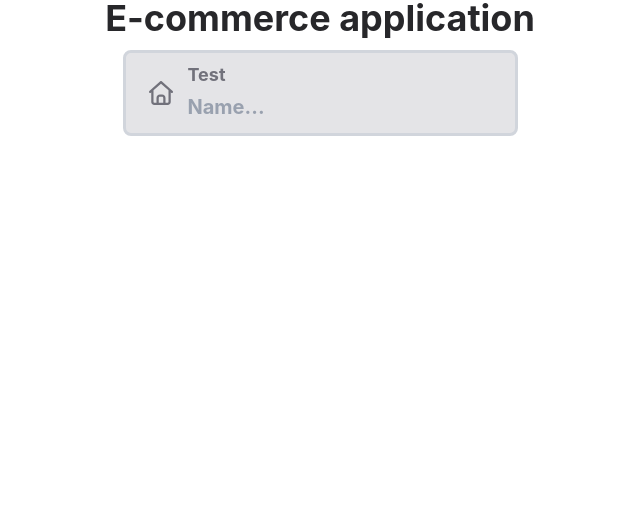
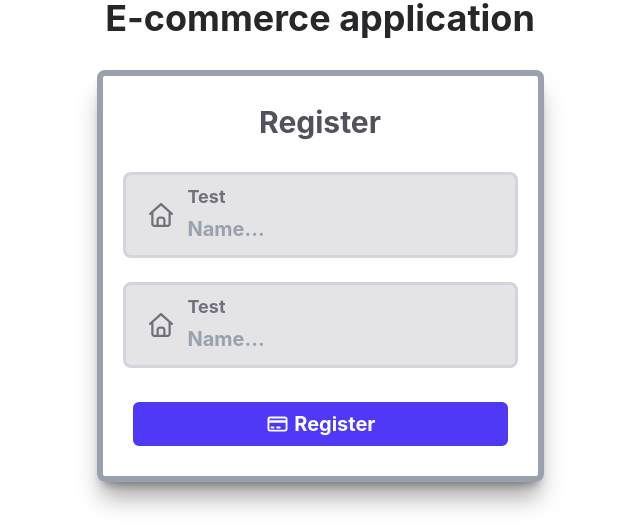
Before and after one commit to kkamildev/e-commerce-system, a React (Vite) app in the folder app/: page /admin in a window 1280 px wide. Shown: the part 189-721 px from the top of the page, without its empty margins (320-960 px from the left). Built offline with nearby package versions, Linux system fonts and the light colour scheme.

Commit message:
created Form components

```diff
--- /dev/null
+++ b/app/src/components/forms/AdminRegisterForm.tsx
@@ -0,0 +1,68 @@
+import { useState, type FC } from "react";
+import BasicInput from "../inputs/BasicInput";
+import { faCreditCard, faHome} from "@fortawesome/free-regular-svg-icons";
+import type { Result } from "../../layouts/FormLayout";
+import FormLayout from "../../layouts/FormLayout";
+
+
+type Props = {
+
+    onSubmit:(formData : FormData) => Promise<Result>,
+}
+
+
+const AdminRegisterForm : FC<Props> = ({onSubmit}) => {
+
+    const [errors, setErrors] = useState<any>();
+    const [pending, setPending] = useState<boolean>();
+    const [result, setResult] = useState<Result>();
+    const [required, setRequired] = useState<boolean>(false);
+
+    const submit = async (e : React.SubmitEvent<HTMLFormElement>) => {
+        e.preventDefault();
+        if(errors && Object.keys(errors).length == 2) {
+            if(Object.values(errors).every((error) => !error)) {
+                setPending(true);
+                // logic
+                const formData = new FormData(e.target);
+                const result : Result = await onSubmit(formData);
+                setResult(result);
+                setPending(false);
+                if(result.ok) {
+                    e.target.reset();
+                }
+            }
+        } else {
+            setRequired(true);
+        }
+    }
+
+    return (
+        <FormLayout onSubmit={submit} pending={pending} result={result} title="Register" submitText="Register" submitIcon={faCreditCard}>
+            <BasicInput name="input" title="Test" placeholder="Name..."
+                regexp={[
+                    /^[a-z]{1,1}$/
+                ]}
+                errorMessages={[
+                    "Odd input"
+                ]}
+                icon={faHome}
+                onErrorChange={(name, error) => setErrors((prev) => ({...prev, [name]:error}))}
+                required={required}
+            />
+            <BasicInput name="input2" title="Test" placeholder="Name..."
+                regexp={[
+                    /^[a-z]{1,1}$/
+                ]}
+                errorMessages={[
+                    "Odd input"
+                ]}
+                icon={faHome}
+                onErrorChange={(name, error) => setErrors((prev) => ({...prev, [name]:error}))}
+                required={required}
+            />
+        </FormLayout>
+    )
+}
+
+export default AdminRegisterForm;
--- a/app/src/components/forms/BaseForm.tsx
+++ /dev/null
@@ -1,24 +0,0 @@
-import type { FC, FormEventHandler } from "react";
-
-
-type Props = {
-
-}
-
-const BaseForm : FC<Props> = ({}) => {
-
-    const handleSubmitAction = (formData: FormData) => {
-        const name = formData.get("name");
-        console.log("Wysyłam przez Action:", name);
-    };
-
-    return (
-        <form>
-            <h5>Form Title</h5>
-            <hr />
-            <section>
-                input
-            </section>
-        </form>
-    )
-}
--- a/app/src/components/inputs/BasicInput.tsx
+++ b/app/src/components/inputs/BasicInput.tsx
@@ -1,4 +1,4 @@
-import { useState, useRef, type FC } from "react";
+import { useState, useRef, type FC, useEffect } from "react";
 import { FontAwesomeIcon } from "@fortawesome/react-fontawesome";
 import {type IconDefinition } from "@fortawesome/free-regular-svg-icons";
 import {faCircleExclamation} from "@fortawesome/free-solid-svg-icons"
@@ -11,7 +11,8 @@ type Props = {
     errorMessages?: string[];
     type?:string
     onErrorChange?:(name : string, errorAppear : boolean) => void;
-    icon?:IconDefinition
+    icon?:IconDefinition,
+    required?:boolean
 };
 
 const BasicInput: FC<Props> = ({
@@ -22,8 +23,15 @@ const BasicInput: FC<Props> = ({
     errorMessages = [],
     onErrorChange,
     type = "text",
-    icon
+    icon,
+    required = false,
 }) => {
+
+    useEffect(() => {
+        if(required) {
+            validate("")
+        }
+    }, [required])
     const inputRef = useRef<HTMLInputElement>(null);
     const [errorMessage, setErrorMessage] = useState("");
 
--- a/app/src/index.css
+++ b/app/src/index.css
@@ -1 +1,14 @@
-@import "tailwindcss"
+@import "tailwindcss";
+
+
+.primary-btn {
+    @apply bg-indigo-600 hover:bg-indigo-500 border-2 border-white rounded-lg px-3 py-2 text-white font-bold text-center cursor-pointer transition-colors duration-150 ease-in-out
+}
+
+.error-label {
+    @apply border-4 border-red-600 bg-red-400 text-red-800 rounded-xl p-2 my-2 mx-4 font-extrabold
+}
+
+.success-label {
+    @apply border-4 border-green-600 bg-green-400 text-green-800 rounded-xl p-2 my-2 mx-4 font-extrabold
+}
--- /dev/null
+++ b/app/src/layouts/FormLayout.tsx
@@ -0,0 +1,57 @@
+import { faCheck, faCircleNotch, faWarning, type IconDefinition } from "@fortawesome/free-solid-svg-icons";
+import { FontAwesomeIcon } from "@fortawesome/react-fontawesome";
+import type { FC, ReactNode } from "react";
+
+
+type Props = {
+    onSubmit:(e : React.SubmitEvent<HTMLFormElement>) => Promise<void>,
+    title?:string,
+    children:ReactNode,
+    pending:boolean,
+    result?:Result,
+    submitText?:string,
+    submitIcon?:IconDefinition,
+}
+
+export type Result = {
+    ok:boolean,
+    serverError:boolean,
+    message:string
+};
+
+const FormLayout : FC<Props> = ({onSubmit, title, children, pending, result, submitIcon, submitText}) => {
+
+
+    return (
+        <form onSubmit={onSubmit} className="m-3 p-2 border-6 border-gray-400 rounded-lg shadow-xl shadow-black/35">
+            {title && <p className="text-3xl text-zinc-600 text-center font-bold my-5">{title}</p>}
+            <section className="flex flex-col">
+                {children}
+            </section>
+            <section className="flex flex-col">
+                {
+                    !pending ?
+                    <button type="submit" className="primary-btn my-5 mx-5 text-xl">{submitIcon && <FontAwesomeIcon icon={submitIcon}/>} {submitText}</button>
+                    :
+                    <button type="button" className="primary-btn my-5 mx-5 text-xl cursor-not-allowed!"><section className="animate-spin"><FontAwesomeIcon icon={faCircleNotch}/></section></button>
+                }
+            </section>
+            {
+                result &&
+                <section className="flex flex-col mt-2">
+                    {!result.ok ?
+                    <section className="error-label">
+                        <FontAwesomeIcon icon={faWarning}/> {result.message}
+                    </section>
+                    :
+                    <section className="success-label">
+                        <FontAwesomeIcon icon={faCheck}/> {result.message}
+                    </section>
+                    }
+                </section>
+            }
+        </form>
+    )
+}
+
+export default FormLayout;
--- a/app/src/pages/AdminPanel.tsx
+++ b/app/src/pages/AdminPanel.tsx
@@ -1,8 +1,8 @@
 import type { FC } from "react";
 
 import PageLayout from "../layouts/PageLayout";
-import BasicInput from "../components/inputs/BasicInput";
-import { faHome } from "@fortawesome/free-regular-svg-icons";
+import AdminRegisterForm from "../components/forms/AdminRegisterForm";
+import type { Result } from "../layouts/FormLayout";
 
 
 type Props = {
@@ -13,19 +13,17 @@ const AdminPanel : FC<Props> = ({}) => {
     return(
         <PageLayout title="Admin Panel">
             <section className="flex flex-col items-center justify-center m-4">
-                <img src="/api/config/logo" alt="" className="w-25 mt-5" />
+                <img src="/api/config/logo" alt="E-commerce store logo" className="w-25 mt-5" />
                 <h1 className="text-6xl font-bold text-zinc-800 my-2">Welcome to</h1>
-                <h2 className="text-4xl font-bold text-zinc-800">E-commerce application</h2>
+                <h2 className="text-4xl font-bold text-zinc-800 mb-5">E-commerce application</h2>
 
-                <BasicInput name="input" title="Test" placeholder="Name..."
-                    regexp={[
-                        /^[a-z]{1,1}$/
-                    ]}
-                    errorMessages={[
-                        "Odd input"
-                    ]}
-                    icon={faHome}
+                <AdminRegisterForm
+                    onSubmit={async (formdata) => {
+                        const result : Result = {ok:true, serverError:false, message:"Success"};
+                        return result;
+                    }}
                 />
+
             </section>
         </PageLayout>
     )
```
Also changed, not shown: src/controllers/configController.ts (+17 -3 lines), src/controllers/productController.ts (+8 -1 lines).
